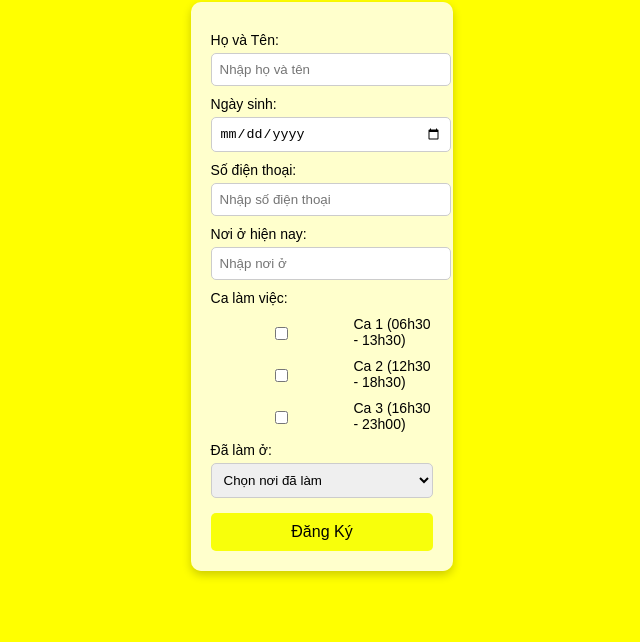
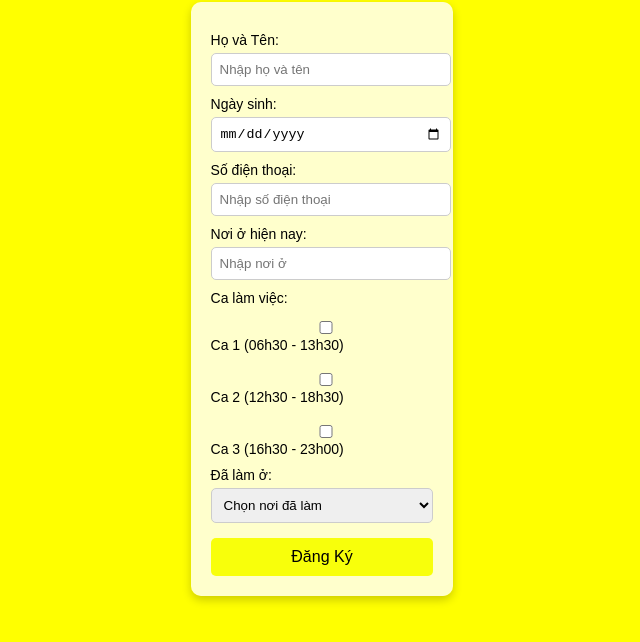
Before and after one commit to giaonhanh/dangky, a plain HTML site: page index.html in a window 1280 px wide. Shown: the part 106-748 px from the top of the page, without its empty margins (318-958 px from the left). Drawn offline with Linux system fonts and the light colour scheme.

Commit message:
Update index.html

```diff
--- a/index.html
+++ b/index.html
@@ -21,8 +21,8 @@
             text-align: left;
         }
         label {
+            font-size: 14px;
             display: block;
-            font-size: 14px;
             margin-top: 10px;
         }
         input, select {
@@ -35,13 +35,7 @@
         .checkbox-group {
             display: flex;
             flex-direction: column;
-        }
-        .checkbox-group label {
-            display: flex;
-            align-items: center;
-        }
-        .checkbox-group input {
-            margin-right: 5px;
+            gap: 5px;
         }
         button {
             background-color: #f8ff0b;
@@ -95,6 +89,7 @@
     </div>
 
     <script>
+        // Khi chọn "Khác", hiện ô nhập liệu
         document.getElementById("dalam").addEventListener("change", function() {
             var khacField = document.getElementById("khac");
             if (this.value === "Khác") {
@@ -106,6 +101,7 @@
             }
         });
 
+        // Gửi dữ liệu lên Google Sheets
         document.getElementById("dangkyForm").addEventListener("submit", function(event) {
             event.preventDefault();
 
@@ -119,7 +115,7 @@
                 }
             });
 
-            fetch("https://script.google.com/macros/s/AKfycbzJGIPaISx8Cdc4e_VimKnT_93HzWq-iGBdAj7TCLVPY8o5NWLdAsjBhy_7rXguHHcA9A/exec", {
+            fetch("YOUR_GOOGLE_SCRIPT_URL", {
                 method: "POST",
                 mode: "no-cors",
                 body: new URLSearchParams(object)
```
